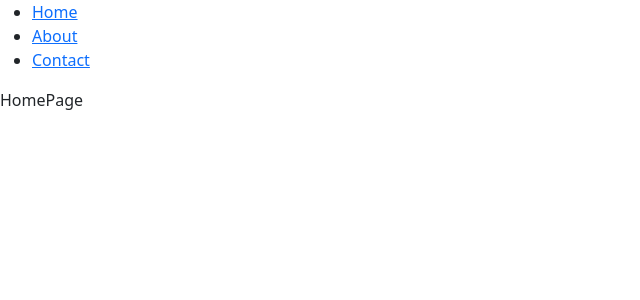
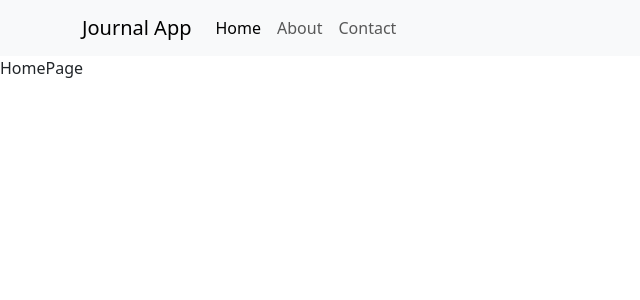
Before and after one commit to MdSujan99/journal-app-ui, a React (Create React App) app: page / in a window 1280 px wide. Shown: the top 300 px of the page, without its empty margins (0-640 px from the left). Built offline with nearby package versions, Linux system fonts and the light colour scheme.

Commit message:
react-bootstrap navbar style

```diff
--- a/src/component/MainNav.js
+++ b/src/component/MainNav.js
@@ -1,22 +1,29 @@
-import { Link } from "react-router-dom";
+import Navbar from "react-bootstrap/Navbar";
+import Container from "react-bootstrap/Container";
+import Nav from "react-bootstrap/Nav";
+import { NavLink } from "react-router-dom";
 
 function MainNav() {
   return (
-    <header>
-      <nav>
-        <ul>
-          <li>
-            <Link to={"/"}>Home</Link>
-          </li>
-          <li>
-            <Link to={"/about"}>About</Link>
-          </li>
-          <li>
-            <Link to={"/contact"}>Contact</Link>
-          </li>
-        </ul>
-      </nav>
-    </header>
+    <Navbar bg="light" expand="lg">
+      <Container>
+        <Navbar.Brand>Journal App</Navbar.Brand>
+        <Navbar.Toggle aria-controls="basic-navbar-nav" />
+        <Navbar.Collapse id="basic-navbar-nav">
+          <Nav className="me-auto">
+            <Nav.Link as={NavLink} exact to="/" activeClassName="active">
+              Home
+            </Nav.Link>
+            <Nav.Link as={NavLink} to="/about" activeClassName="active">
+              About
+            </Nav.Link>
+            <Nav.Link as={NavLink} to="/contact" activeClassName="active">
+              Contact
+            </Nav.Link>
+          </Nav>
+        </Navbar.Collapse>
+      </Container>
+    </Navbar>
   );
 }
 
```
